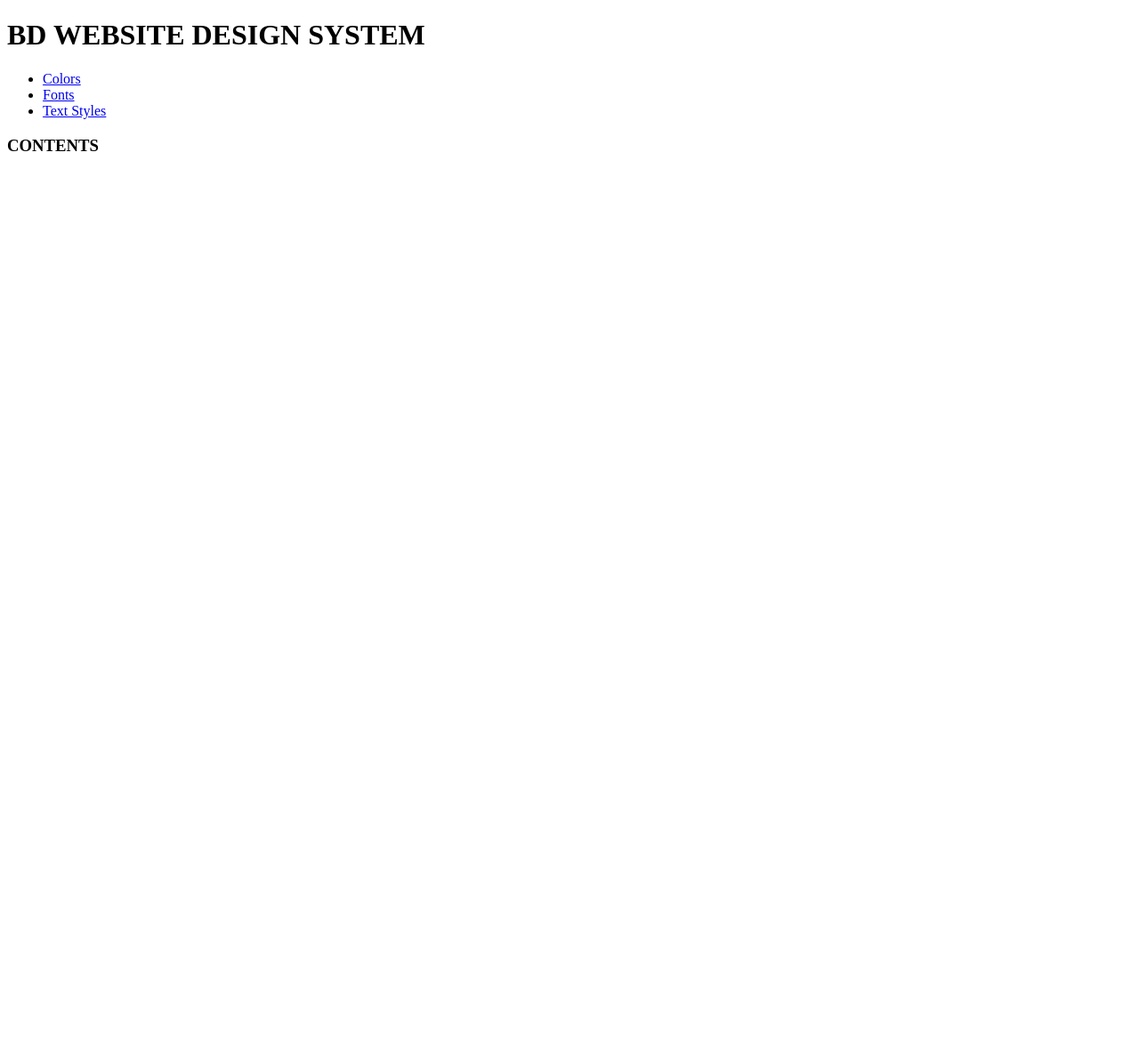
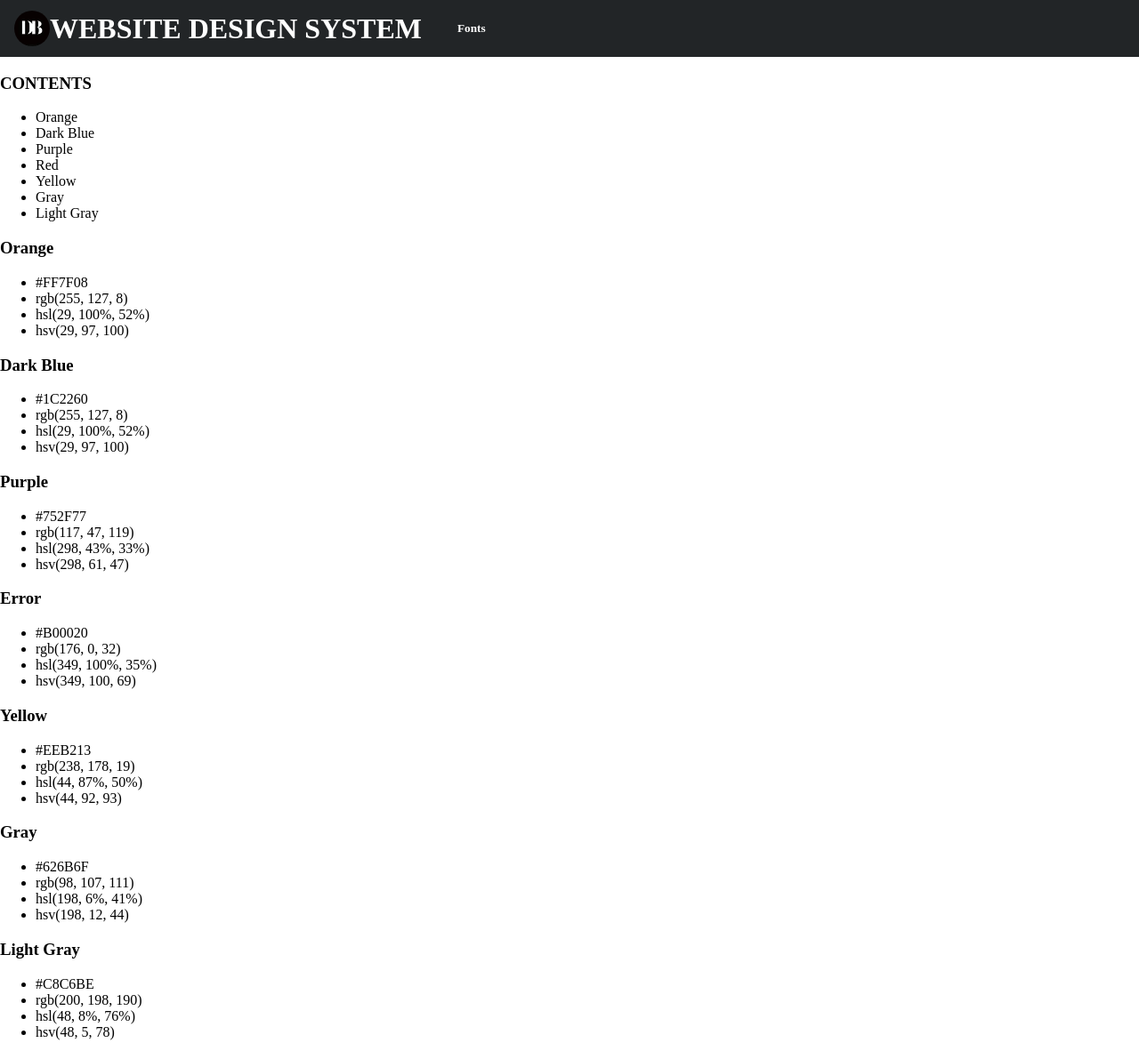
Before and after one commit to Israel-Beni/BD-Website-Design-System, a plain HTML site: page index.html in a window 1280 px wide. Shown: the whole page at 89% size. Before the commit the page ends 800 px from the top, so only its background shows below. Drawn offline with Linux system fonts and the light colour scheme.

Commit message:
logo styling completed

```diff
--- a/index.html
+++ b/index.html
@@ -9,21 +9,24 @@
         <header>
             <div class="header-container">
                 <div class="logo-and-title-wrapper">
-                    <div id="logo"></div>
+                    <div id="logo">
+                        <img src="./images/images.jfif" alt="BD logo"/>
+                    </div>
                     <div id="title">
-                        <h1>BD WEBSITE DESIGN SYSTEM</h1>
+                        <h1>WEBSITE DESIGN SYSTEM</h1>
                     </div>
                 </div>
-            </div>
-            <nav class="main-nav">
-                <div class="nav-container">
-                    <ul class="nav-list">
-                        <li><a href="#">Colors</a></li>
-                        <li><a href="#">Fonts</a></li>
-                        <li><a href="#">Text Styles</a></li>
-                    </ul>
-                </div>
-            </nav>
+
+                <nav class="main-nav">
+                    <div class="nav-container">
+                        <menu class="nav-list">
+                            <h5 class="main-nav-item">Colors</h5>
+                            <h5 class="main-nav-item">Fonts</h5>
+                            <h5 class="main-nav-item">Text Styles</h5>
+                        </menu>
+                    </div>
+                </nav>
+        </div>
         </header>
 
         <main>
@@ -31,13 +34,117 @@
                 <div class="table_of_contents-container">
                     <h3 id="table_of_contents-title">CONTENTS</h3>
                     <ul class="table_of_contents-list">
-
+                        <li>Orange</li>
+                        <li>Dark Blue</li>
+                        <li>Purple</li>
+                        <li>Red</li>
+                        <li>Yellow</li>
+                        <li>Gray</li>
+                        <li>Light Gray</li>
                     </ul>
                 </div>
             </nav>
             <section class="main-content">
                 <div class="section-container">
+                    <div class="colors-section">
+                        <div class="color-section" id="orange-section">
+                            <div class="color-box" id="orange-box"></div>
+                            <h3 class="color-name" id="orange">Orange</h3>
+                            <ul class="color-values orange-values">
+                                <li class="hex-value">#FF7F08</li>
+                                <li class="rgb-value">rgb(255, 127, 8)</li>
+                                <li class="hsl-value">hsl(29, 100%, 52%)</li>
+                                <li class="hsv-value">hsv(29, 97, 100)</li>
+                            </ul>
+                            <p class="description" id="orange-description">
 
+                            </p>
+                        </div>
+
+                        <div class="color-section" id="dark_blue-section">
+                            <div class="color-box" id="dark_blue-box"></div>
+                            <h3 class="color-name" id="dark_blue">Dark Blue</h3>
+                            <ul class="color-values" id="dark_blue-values">
+                                <li class="hex_value">#1C2260</li>
+                                <li class="rgb-value">rgb(255, 127, 8)</li>
+                                <li class="hsl-value">hsl(29, 100%, 52%)</li>
+                                <li class="hsv-value">hsv(29, 97, 100)</li>
+                            </ul>
+                            <p class="description" id="dark_blue-description">
+
+                            </p>
+                        </div>
+
+                        <div class="color-section" id="purple-section">
+                            <div class="color-box" id="purple-box"></div>
+                            <h3 class="color-name" id="purple">Purple</h3>
+                            <ul class="color-values" id="purple-values">
+                                <li class="hex-value">#752F77</li>
+                                <li class="rgb-value">rgb(117, 47, 119)</li>
+                                <li class="hsl-value">hsl(298, 43%, 33%)</li>
+                                <li class="hsv-value">hsv(298, 61, 47)</li>
+                            </ul>
+                            <p class="description" id="purple-description">
+
+                            </p>
+                        </div>
+
+                        <div class="color-section" id="error-section">
+                            <div class="color-box" id="error-box"></div>
+                            <h3 class="color-name" id="error">Error</h3>
+                            <ul class="color-values" id="error-values">
+                                <li class="hex-value">#B00020</li>
+                                <li class="rgb-value">rgb(176, 0, 32)</li>
+                                <li class="hsl-value">hsl(349, 100%, 35%)</li>
+                                <li class="hsv-value">hsv(349, 100, 69)</li>
+                            </ul>
+                            <p class="description" id="error-description">
+
+                            </p>
+                        </div>
+
+                        <div class="color-section" id="yellow-sectoion">
+                            <div class="color-box" id="yellow-box"></div>
+                            <h3 class="color-name" id="yellow">Yellow</h3>
+                            <ul class="color-values" id="yellow-values">
+                                <li class="hex-value">#EEB213</li>
+                                <li class="rgb-value">rgb(238, 178, 19)</li>
+                                <li class="hsl-value">hsl(44, 87%, 50%)</li>
+                                <li class="hsv-value">hsv(44, 92, 93)</li>
+                            </ul>
+                            <p class="description" id="yellow-description">
+
+                            </p>
+                        </div>
+
+                        <div class="color-section" id="gray-section">
+                            <div class="color-box" id="gray-box"></div>
+                            <h3 class="color-name" id="gray">Gray</h3>
+                            <ul class="color-values" id="gray-values">
+                                <li class="hex-value">#626B6F</li>
+                                <li class="rgb-value">rgb(98, 107, 111)</li>
+                                <li class="hsl-value">hsl(198, 6%, 41%)</li>
+                                <li class="hsv-value">hsv(198, 12, 44)</li>
+                            </ul>
+                            <p class="description" id="gray-description">
+
+                            </p>
+                        </div>
+
+                        <div class="color-section" id="gray_light-section">
+                            <div class="color-box" id="gray_light-box"></div>
+                            <h3 class="color-name" id="gray-light">Light Gray</h3>
+                            <ul class="color-values" id="gray-light-values">
+                                <li class="hex-value">#C8C6BE</li>
+                                <li class="rgb-value">rgb(200, 198, 190)</li>
+                                <li class="hsl-value">hsl(48, 8%, 76%)</li>
+                                <li class="hsv-value">hsv(48, 5, 78)</li>
+                            </ul>
+                            <p class="desription" id="gray_light-description">
+
+                            </p>
+                        </div>
+                    </div>
                 </div>
             </section>
         </main>
--- a/styles.css
+++ b/styles.css
@@ -0,0 +1,42 @@
+html, body {
+    margin: 0;
+    padding: 0;
+}
+
+/* -----------------------HEADER-------------------------------*/
+header {
+    background-color: #222527;
+    color: white;
+}
+header .header-container {
+    width: 100%;
+    display: flex;
+    height: 4rem;
+    align-items: center;
+    /* justify-content: space-between; */
+    margin: 0 1rem;
+}
+
+header .logo-and-title-wrapper {
+    display: flex;
+    justify-content: center;
+    align-items: center;
+    overflow: hidden;
+}
+
+header #logo {
+    display: flex;
+    height: 40px;
+    width: 40px;
+    overflow: hidden;
+    border-radius: 20px;
+    justify-content: center;
+}
+
+#logo img {
+    height: 60px;
+    width: 60px;
+    object-fit: contain;
+    align-self: center;
+    margin: 2px 0 0 0;
+}
```
